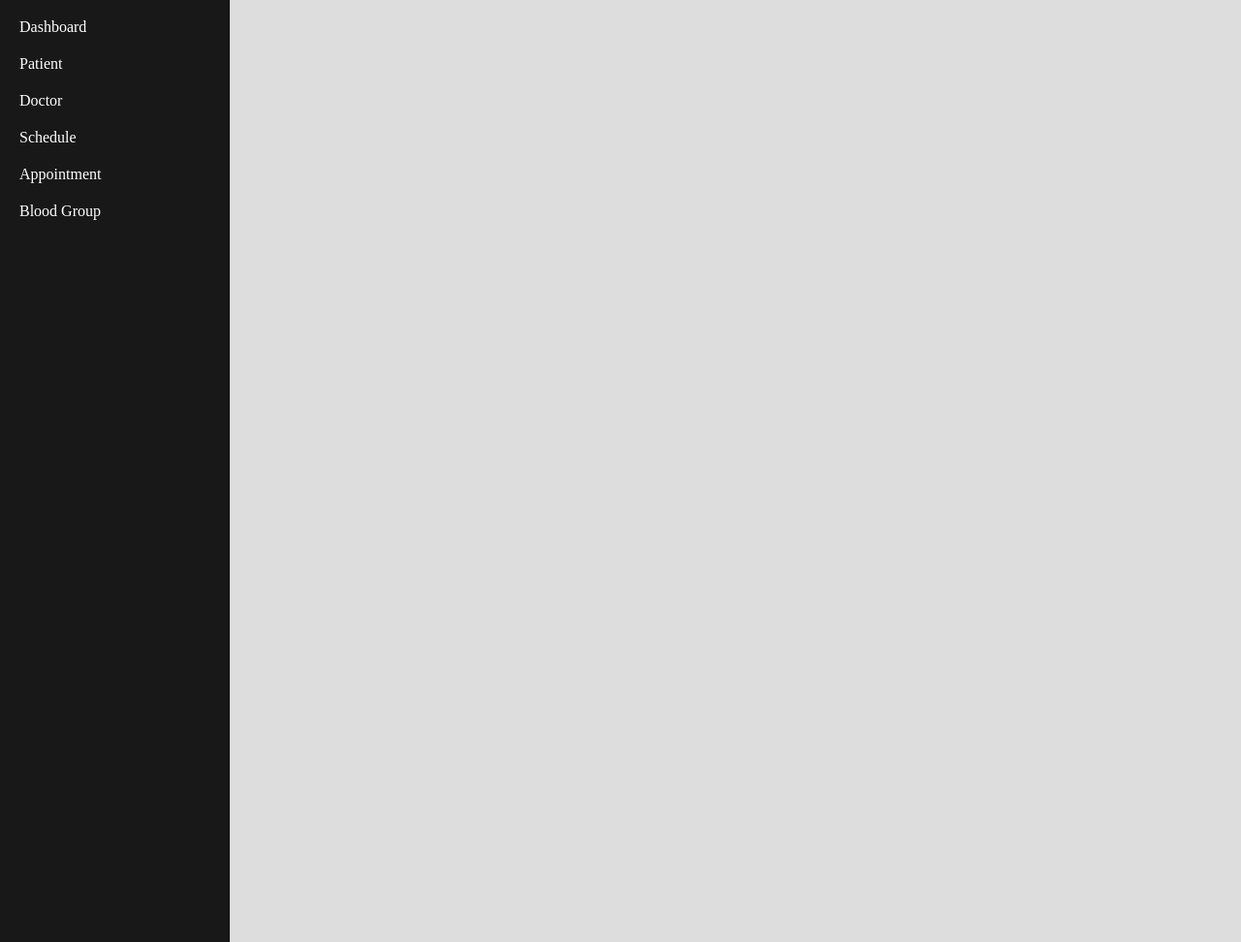
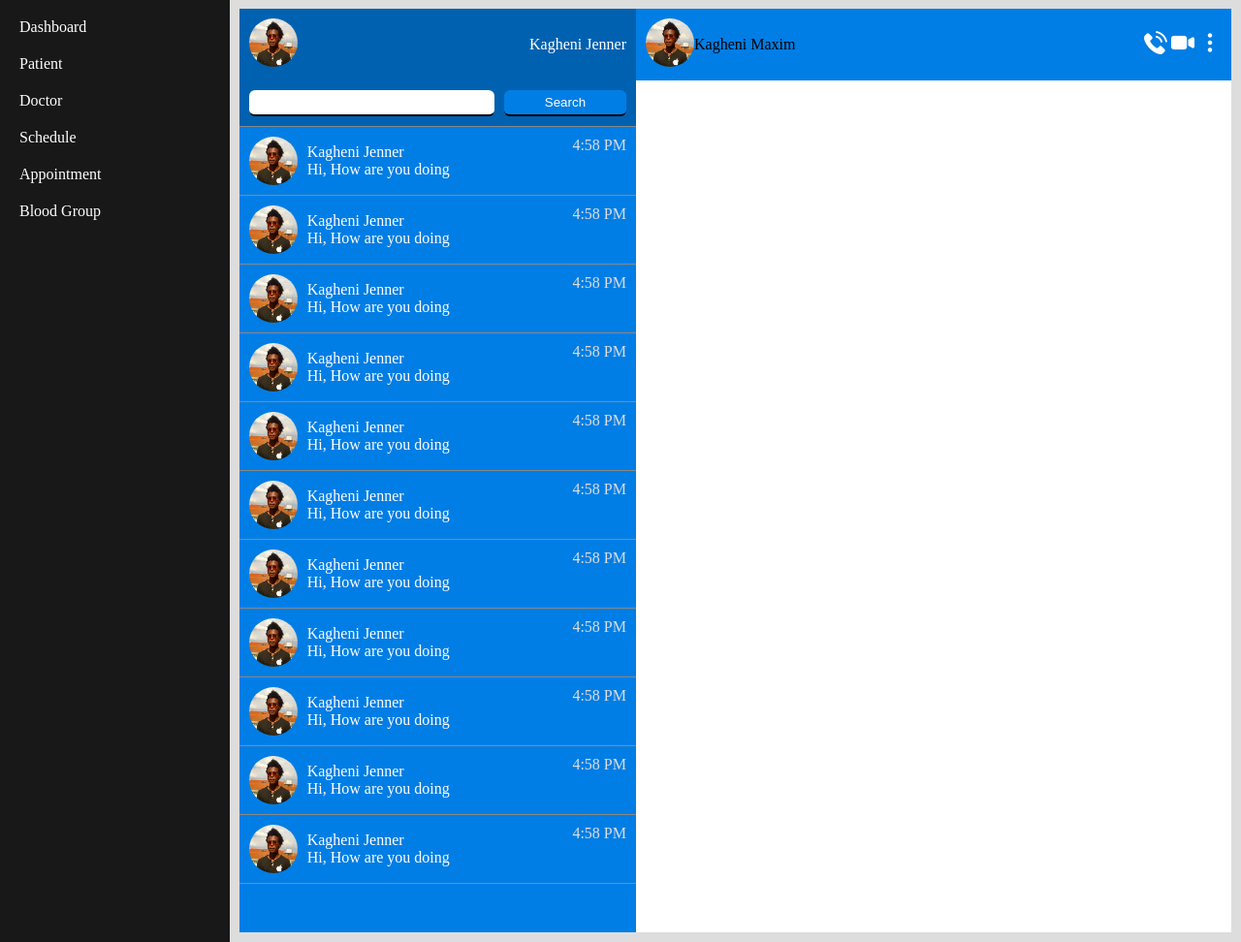
Before and after one commit to jennermaxim/hospital_management_system, a PHP site: page /dashboard-employee.php in a window 1280 px wide. Shown: the part 58-1030 px from the top of the page at 97% size. Run offline with PHP 8.4, Linux system fonts and the light colour scheme.

Commit message:
Half of Chat Interface for employees

```diff
--- /dev/null
+++ b/assets/css/chat.css
@@ -0,0 +1,132 @@
+.chat {
+  background-color: #fff;
+  display: flex;
+  height: 100%;
+  overflow: hidden;
+}
+
+.chat .contacts {
+  width: 40%;
+  background-color: #007ee5;
+}
+
+.chat .contacts .profile {
+  display: flex;
+  /* border-bottom: 1px solid #000; */
+  justify-content: space-between;
+  padding: 10px;
+  align-items: center;
+  background-color: #0061b1;
+}
+
+.chat .contacts .profile .img {
+  height: fit-content;
+  width: fit-content;
+}
+
+.chat .contacts .profile .img img {
+  width: 50px;
+  height: 50px;
+  border-radius: 50%;
+}
+
+.chat .contacts .profile .name {
+  color: #fff;
+}
+
+.chat .contacts .form {
+  width: 100%;
+  background-color: #0061b1;
+  border-bottom: 1px solid #888888;
+}
+
+.chat .contacts form {
+  /* width: 100%; */
+  /* padding-top: 0px; */
+  display: flex;
+  justify-content: center;
+  padding: 5px;
+}
+
+.chat .contacts form input {
+  padding: 5px;
+  margin: 5px;
+}
+
+.chat .contacts .user-contact {
+  overflow: auto;
+  height: calc(100vh - 201px);
+}
+
+.chat .contacts .user-contact .contact {
+  display: flex;
+  justify-content: space-between;
+  padding: 10px;
+  border-bottom: 1px solid #888;
+  cursor: pointer;
+}
+
+.chat .contacts .user-contact .contact:hover {
+  background-color: #0061b1;
+}
+
+.chat .contacts .user-contact .contact .img-name-message {
+  display: flex;
+  align-items: center;
+}
+
+.chat .contacts .user-contact .contact img {
+  width: 50px;
+  border-radius: 50%;
+  height: 50px;
+}
+
+.chat .contacts .user-contact .contact .name-message {
+  padding-left: 10px;
+  color: #fff;
+  overflow: hidden;
+  /* max-width: 20%; */
+}
+
+.chat .contacts .user-contact .contact .name-message .last-message{
+    white-space: nowrap;
+    overflow: hidden;
+    text-overflow: ellipsis;
+}
+
+.chat .contacts .user-contact .contact .time {
+  color: #ddd;
+}
+
+.chat .contact-messages {
+  width: 60%;
+}
+
+.chat .contact-messages .message-bar{
+    background-color: #007ee5;
+    padding: 10px;
+    display: flex;
+    align-items: center;
+    justify-content: space-between;
+}
+
+.chat .contact-messages .message-bar .contact-profile{
+    display: flex;
+    align-items: center;
+}
+
+.chat .contact-messages .message-bar .contact-profile .img img{
+    width: 50px;
+    height: 50px;
+    border-radius: 50%;
+}
+
+/* RESPONSIVENESS CODE */
+@media screen and (max-width: 600px) {
+  .chat .contacts {
+    width: 100%;
+  }
+  .chat .contact-messages {
+    display: none;
+  }
+}
--- a/assests/css/form.css
+++ b/assets/css/form.css
@@ -85,13 +85,13 @@ select:focus {
   padding: 5px;
 }
 
-.form {
+/* .form {
   width: 56%;
   padding: 2%;
   background-color: #dddddd;
   border-radius: 0 16px 16px 0;
-  /* padding-top: 1px; */
-}
+  padding-top: 1px;
+} */
 
 form input {
   margin-top: 10px;
@@ -137,9 +137,9 @@ form select {
 
 /* RESPONSIVENESS CODE */
 @media screen and (max-width: 600px) {
-  form{
+  /* form{
     width: 90%;
-  }
+  } */
 
   form input{
     width: 90%;
--- a/assests/css/style.css
+++ b/assets/css/style.css
@@ -154,13 +154,13 @@
   overflow-y: auto;
 }
 
-.img {
+/* .img {
   width: 100%;
   padding: 0;
   margin: 0;
   height: 16rem;
   overflow: hidden;
-}
+} */
 
 .new {
   display: inline-flex;
--- a/assests/js/script.js
+++ b/assets/js/script.js
@@ -16,12 +16,6 @@ setTimeout(() => {
   }
 }, 5000);
 
-// let patient = document.getElementById("patient");
-// let subpatient = document.getElementById("subpatient");
-// patient.onclick = () => {
-//   subpatient.classList.toggle("show");
-// }
-
 let displayPatient = () => {
   document.getElementById("subpatient").classList.toggle("show");
 }
--- a/dashboard-employee.php
+++ b/dashboard-employee.php
@@ -3,6 +3,7 @@
 <div class="main dashboard">
     <?php include 'includes/sidebar.php' ?>
     <div class="workspace">
+        <?php include 'includes/chat.php' ?>
     </div>
 </div>
 <?php include 'includes/footer.php'; ?>
--- /dev/null
+++ b/includes/chat.php
@@ -0,0 +1,164 @@
+<div class="chat">
+    <div class="contacts">
+        <div class="profile">
+            <div class="img">
+                <img src="images/client.png" alt="">
+            </div>
+            <div class="name">Kagheni Jenner</div>
+        </div>
+        <div class="form">
+            <form action="">
+                <input type="text" name="search" id="">
+                <input type="submit" value="Search" class="btn">
+            </form>
+        </div>
+        <div class="user-contact">
+            <div class="contact">
+                <div class="img-name-message">
+                    <img src="images/client.png" alt="">
+                    <div class="name-message">
+                        <div class="name">Kagheni Jenner</div>
+                        <div class="last-message">
+                            <p>Hi, How are you doing</p>
+                        </div>
+                    </div>
+                </div>
+                <div class="time">4:58 PM</div>
+            </div>
+            <div class="contact">
+                <div class="img-name-message">
+                    <img src="images/client.png" alt="">
+                    <div class="name-message">
+                        <div class="name">Kagheni Jenner</div>
+                        <div class="last-message">
+                            <p>Hi, How are you doing</p>
+                        </div>
+                    </div>
+                </div>
+                <div class="time">4:58 PM</div>
+            </div>
+            <div class="contact">
+                <div class="img-name-message">
+                    <img src="images/client.png" alt="">
+                    <div class="name-message">
+                        <div class="name">Kagheni Jenner</div>
+                        <div class="last-message">
+                            <p>Hi, How are you doing</p>
+                        </div>
+                    </div>
+                </div>
+                <div class="time">4:58 PM</div>
+            </div>
+            <div class="contact">
+                <div class="img-name-message">
+                    <img src="images/client.png" alt="">
+                    <div class="name-message">
+                        <div class="name">Kagheni Jenner</div>
+                        <div class="last-message">
+                            <p>Hi, How are you doing</p>
+                        </div>
+                    </div>
+                </div>
+                <div class="time">4:58 PM</div>
+            </div>
+            <div class="contact">
+                <div class="img-name-message">
+                    <img src="images/client.png" alt="">
+                    <div class="name-message">
+                        <div class="name">Kagheni Jenner</div>
+                        <div class="last-message">
+                            <p>Hi, How are you doing</p>
+                        </div>
+                    </div>
+                </div>
+                <div class="time">4:58 PM</div>
+            </div>
+            <div class="contact">
+                <div class="img-name-message">
+                    <img src="images/client.png" alt="">
+                    <div class="name-message">
+                        <div class="name">Kagheni Jenner</div>
+                        <div class="last-message">
+                            <p>Hi, How are you doing</p>
+                        </div>
+                    </div>
+                </div>
+                <div class="time">4:58 PM</div>
+            </div>
+            <div class="contact">
+                <div class="img-name-message">
+                    <img src="images/client.png" alt="">
+                    <div class="name-message">
+                        <div class="name">Kagheni Jenner</div>
+                        <div class="last-message">
+                            <p>Hi, How are you doing</p>
+                        </div>
+                    </div>
+                </div>
+                <div class="time">4:58 PM</div>
+            </div>
+            <div class="contact">
+                <div class="img-name-message">
+                    <img src="images/client.png" alt="">
+                    <div class="name-message">
+                        <div class="name">Kagheni Jenner</div>
+                        <div class="last-message">
+                            <p>Hi, How are you doing</p>
+                        </div>
+                    </div>
+                </div>
+                <div class="time">4:58 PM</div>
+            </div>
+            <div class="contact">
+                <div class="img-name-message">
+                    <img src="images/client.png" alt="">
+                    <div class="name-message">
+                        <div class="name">Kagheni Jenner</div>
+                        <div class="last-message">
+                            <p>Hi, How are you doing</p>
+                        </div>
+                    </div>
+                </div>
+                <div class="time">4:58 PM</div>
+            </div>
+            <div class="contact">
+                <div class="img-name-message">
+                    <img src="images/client.png" alt="">
+                    <div class="name-message">
+                        <div class="name">Kagheni Jenner</div>
+                        <div class="last-message">
+                            <p>Hi, How are you doing</p>
+                        </div>
+                    </div>
+                </div>
+                <div class="time">4:58 PM</div>
+            </div>
+            <div class="contact">
+                <div class="img-name-message">
+                    <img src="images/client.png" alt="">
+                    <div class="name-message">
+                        <div class="name">Kagheni Jenner</div>
+                        <div class="last-message">
+                            <p>Hi, How are you doing</p>
+                        </div>
+                    </div>
+                </div>
+                <div class="time">4:58 PM</div>
+            </div>
+        </div>
+    </div>
+    <div class="contact-messages">
+        <div class="message-bar">
+            <div class="contact-profile">
+                <div class="img"><img src="images/client.png" alt=""></div>
+                <div class="name">Kagheni Maxim</div>
+            </div>
+            <div class="icons">
+                <img src="images/telephone.png" alt="">
+                <img src="images/video-camera.png" alt="">
+                <img src="images/dots.png" alt="">
+            </div>
+        </div>
+        <div class="messages"></div>
+    </div>
+</div>
--- a/includes/footer.php
+++ b/includes/footer.php
@@ -1,10 +1,3 @@
-<!--     <footer class="footer">
-        <div>
-            hms &copyRights Reserver <?php // echo date('Y'); ?>
-            <span>Powered by</span>
-            <a href="https://thursdayjuly.razortechcompany.com/" target="_blank">Thursday Class</a>
-        </div>
-    </footer> -->
 </body>
-<script src="assests/js/script.js"></script>
+<script src="assets/js/script.js"></script>
 </html>
--- a/includes/header.php
+++ b/includes/header.php
@@ -7,12 +7,10 @@
     <meta name="viewport" content="width=device-width, initial-scale=1.0">
     <title>Home</title>
     <link rel="shortcut icon" href="images/favicon.jpeg" type="image/jpeg">
-    <link rel="stylesheet" href="assests/css/style.css" type="text/css">
-    <link rel="stylesheet" href="assests/css/form.css" type="text/css">
-    <!-- <link rel="stylesheet" href="https://cdnjs.cloudflare.com/ajax/libs/font-awesome/6.4.2/css/all.min.css"
-        integrity="sha512-z3gLpd7yknf1YoNbCzqRKc4qyor8gaKU1qmn+CShxbuBusANI9QpRohGBreCFkKxLhei6S9CQXFEbbKuqLg0DA=="
-        crossorigin="anonymous" referrerpolicy="no-referrer" /> -->
-    <link rel="stylesheet" href="assests/css/sidebar.css">
+    <link rel="stylesheet" href="assets/css/style.css" type="text/css">
+    <link rel="stylesheet" href="assets/css/form.css" type="text/css">
+    <link rel="stylesheet" href="assets/css/sidebar.css">
+    <link rel="stylesheet" href="assets/css/chat.css">
 </head>
 
 <body>
--- a/includes/sidebar.php
+++ b/includes/sidebar.php
@@ -24,4 +24,3 @@
         </li>
     </ul>
 </div>
-<?php include 'footer.php' ?>
```
Also changed, not shown: assets/css/login.css (renamed from assests/css/login.css), assets/css/sidebar.css (renamed from assests/css/sidebar.css), images/dots.png (added), images/paper-plane.png (added), images/telephone.png (added), images/video-camera.png (added).
